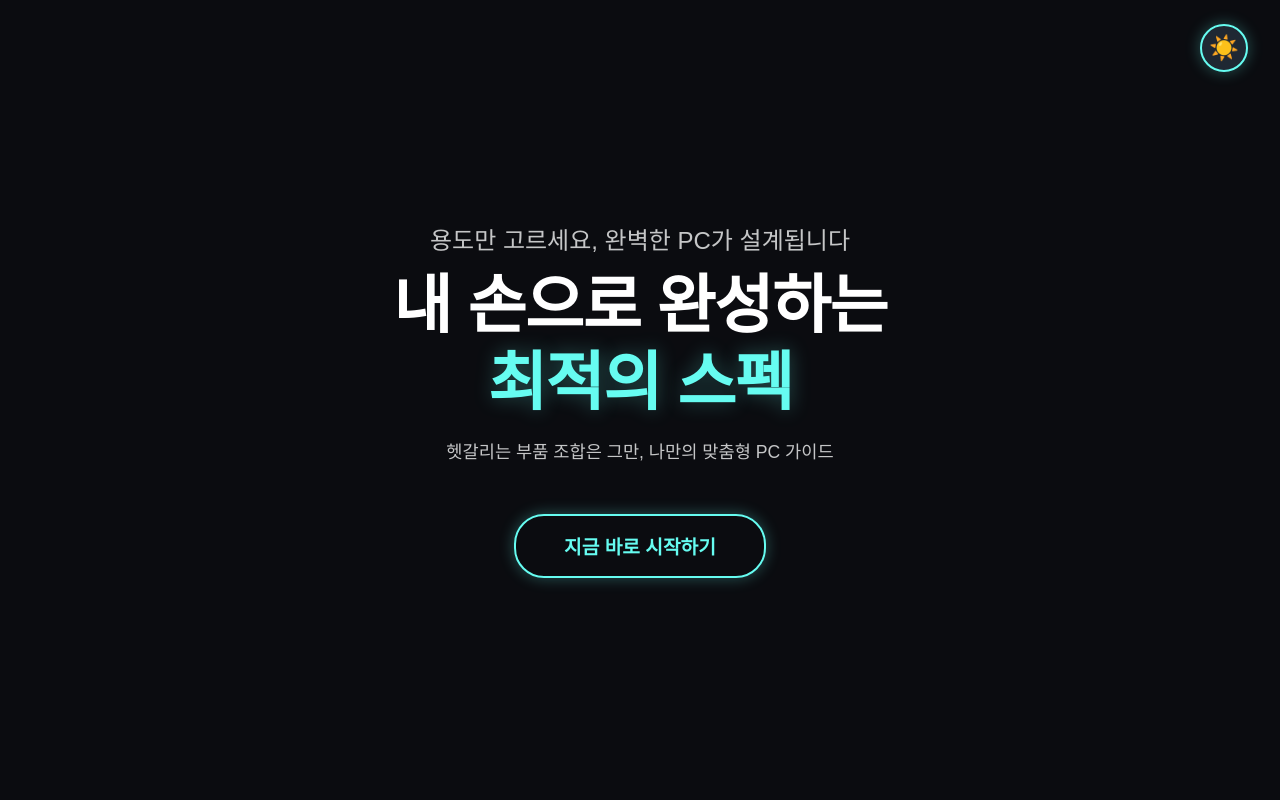
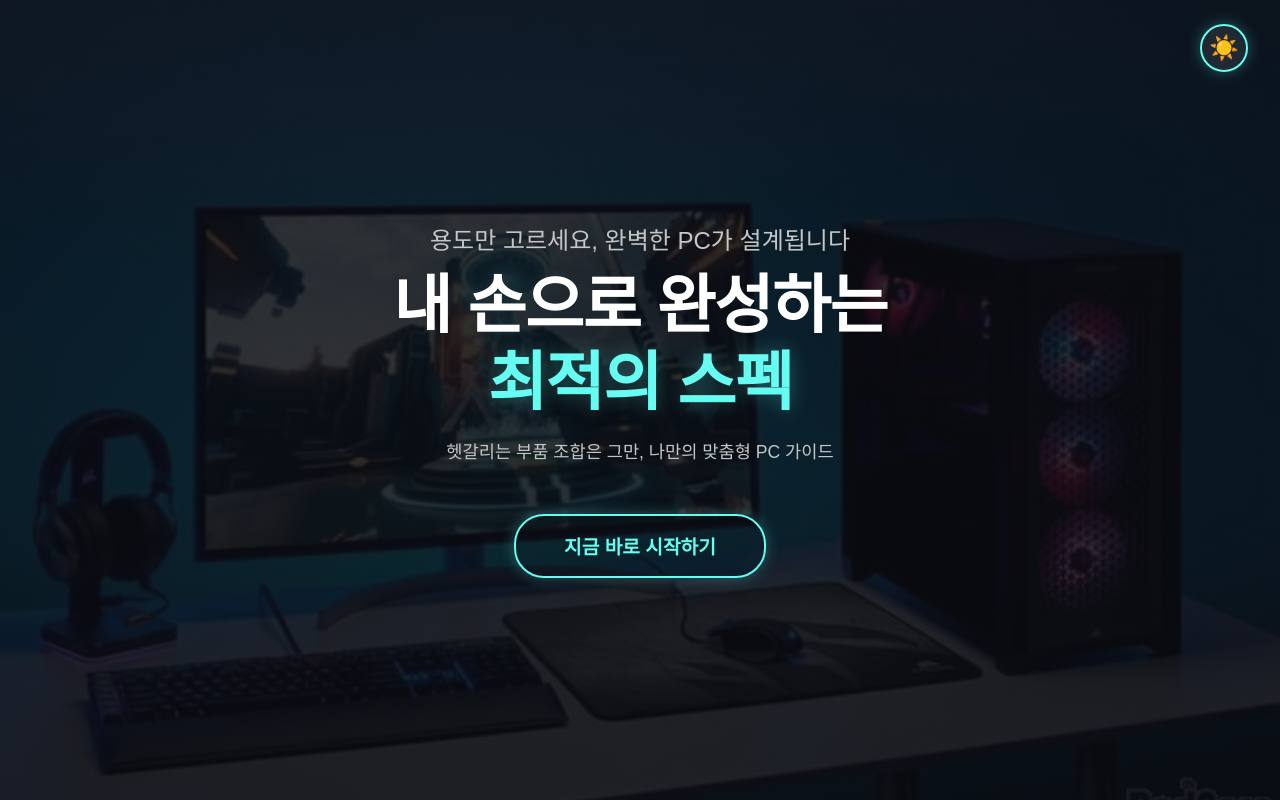
Before and after one commit to yeye-ed/0713pjt, a plain HTML site: page 개인pjt(컴퓨터 추천).html in a window 1280 px wide. Shown: the top 800 px of the page. Drawn offline with Linux system fonts and the light colour scheme; a web font is replaced by a local one.

Commit message:
v4배경추가

```diff
--- a/개인pjt(컴퓨터 추천).html
+++ b/개인pjt(컴퓨터 추천).html
@@ -19,6 +19,8 @@
             --neon-shadow: rgba(102, 252, 241, 0.3);
             --border-color: rgba(255, 255, 255, 0.05);
             --timeline-line: rgba(197, 198, 199, 0.2);
+            /* 다크 모드용 배경 오버레이 */
+            --hero-overlay: rgba(11, 12, 16, 0.85);
         }
 
         [data-theme="light"] {
@@ -31,6 +33,8 @@
             --neon-shadow: rgba(13, 148, 136, 0.2);
             --border-color: rgba(0, 0, 0, 0.05);
             --timeline-line: rgba(75, 85, 99, 0.2);
+            /* 라이트 모드용 배경 오버레이 */
+            --hero-overlay: rgba(255, 255, 255, 0.85);
         }
 
         * {
@@ -82,7 +86,7 @@
         }
 
         /* =========================================
-           Hero Section
+           Hero Section (배경 이미지 추가됨)
            ========================================= */
         .hero {
             min-height: 100vh;
@@ -93,6 +97,13 @@
             text-align: center;
             padding: 2rem;
             position: relative;
+
+            /* 그라데이션 오버레이 + 업로드하신 이미지 배경 적용 */
+            background-image: linear-gradient(var(--hero-overlay), var(--hero-overlay)), url('image_f15a01.jpg');
+            background-size: cover;
+            background-position: center;
+            background-attachment: fixed; /* 스크롤 시 약간의 패럴랙스 효과 */
+            transition: background-image 0.3s ease;
         }
 
         .hero h1 {
@@ -366,16 +377,15 @@
     </footer>
 
     <script>
-        // --- Theme Toggle Logic (미리보기 환경 에러 방지용 try-catch 추가) ---
+        // --- Theme Toggle Logic ---
         const themeToggleBtn = document.getElementById('theme-toggle');
         const rootElement = document.documentElement;
         let savedTheme = null;
 
         try {
-            // localStorage 접근 시도 (미리보기 환경에서 차단될 수 있음)
             savedTheme = localStorage.getItem('theme');
         } catch (error) {
-            console.warn("로컬 스토리지를 사용할 수 없는 환경입니다. 기본 테마를 적용합니다.");
+            console.warn("로컬 스토리지를 사용할 수 없는 환경입니다.");
         }
 
         if (savedTheme === 'light') {
@@ -407,7 +417,6 @@
         }
 
         // --- Scroll Reveal Animation ---
-        // JS 에러가 나더라도 기본적으로 화면이 보이도록 CSS 대신 JS 내부에서 초기 투명도를 세팅합니다.
         const observerOptions = {
             threshold: 0.1,
             rootMargin: "0px 0px -30px 0px"
```
Also changed, not shown: image_f15a01.jpg (added).
